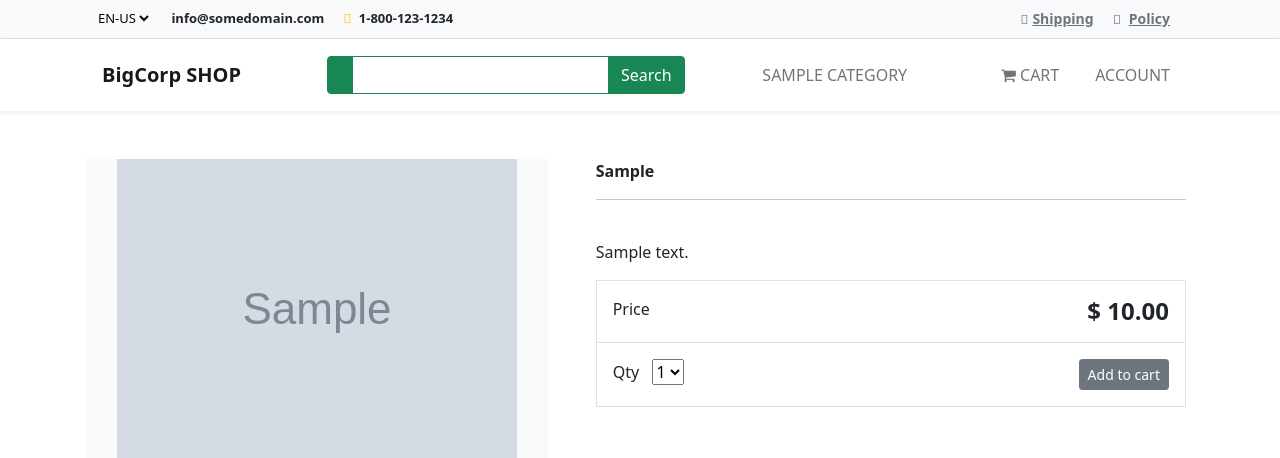
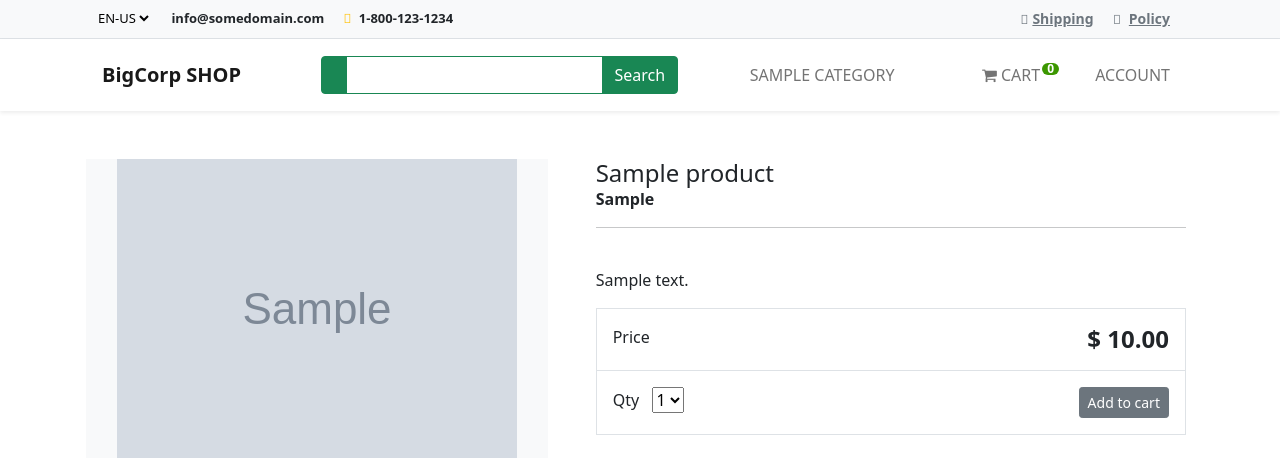
Before and after one commit to Smart1oneone/Shop, a Django app: a page that uses shop/templates/base.html in a window 1280 px wide. Shown: the top 458 px of the page. Run offline with Django 5.2, Linux system fonts and the light colour scheme; tables that the repository leaves empty hold one stand-in row (values such as "Sample post"); grey boxes marked "Sample" are stand-in pictures; parts of the project's set-up code (start-up, migrations or seed data) failed here and were passed over; some libraries are stand-ins or nearby versions.

Commit message:
added cart, add, update, delete

```diff
--- a/Shop/settings.py
+++ b/Shop/settings.py
@@ -16,8 +16,12 @@ INSTALLED_APPS = [
     'django.contrib.messages',
     'django.contrib.staticfiles',
 
+    #third party aps
+    'mathfilters',
+
     #apps
     'shop.apps.ShopConfig',
+    'cart.apps.CartConfig',
 
 
 ]
@@ -48,6 +52,7 @@ TEMPLATES = [
                 'django.contrib.messages.context_processors.messages',
                 #Custom context processors
                 'shop.context_processors.categories',
+                'cart.context_processors.cart',
             ],
         },
     },
--- a/Shop/urls.py
+++ b/Shop/urls.py
@@ -8,6 +8,7 @@ from django.conf import settings
 urlpatterns = [
     path('admin/', admin.site.urls),
     path('shop/', include('shop.urls', namespace='shop')),
+    path('cart/', include('cart.urls', namespace='cart')),
 
 
 ]
--- /dev/null
+++ b/cart/cart.py
@@ -0,0 +1,63 @@
+from decimal import Decimal
+
+from shop.models import ProductProxy
+
+
+
+class Cart():
+    def __init__(self, request):
+        self.session = request.session
+
+        cart = self.session.get('session_key')
+
+        if cart is None:
+            cart = self.session['session_key'] = {}
+
+        self.cart = cart
+
+
+    def add(self, product, quantity=1, update_quantity=False):
+        product_id = str(product.id)
+
+        if product_id not in self.cart:
+            self.cart[product_id] = {'qty': quantity, 'price': str(product.price)}
+
+        self.cart[product_id]['qty'] = quantity
+
+        self.session.modified = True
+
+    def delete(self, product):
+        product_id = str(product.id)
+
+        if product_id in self.cart:
+            del self.cart[product_id]
+            self.session.modified = True
+
+    def update(self, product, quantity):
+        product_id = str(product.id)
+
+        if product_id in self.cart:
+            self.cart[product_id]['qty'] = quantity
+            self.session.modified = True
+
+
+    def __len__(self):
+        return sum(item['qty'] for item in self.cart.values())
+
+    def __iter__(self):
+        product_ids = self.cart.keys()
+        products = ProductProxy.objects.filter(id__in=product_ids)
+        cart = self.cart.copy()
+
+
+        for product in products:
+
+            cart[str(product.id)]['product'] = product
+
+        for item in cart.values():
+            item['price'] = Decimal(item['price'])
+            item['total'] = item['price'] * item['qty']
+            yield item
+
+    def get_total_price(self):
+        return sum(Decimal(item['price']) * item['qty'] for item in self.cart.values())
--- /dev/null
+++ b/cart/context_processors.py
@@ -0,0 +1,4 @@
+from .cart import Cart
+
+def cart(request):
+    return {'cart': Cart(request)}
--- /dev/null
+++ b/cart/urls.py
@@ -0,0 +1,13 @@
+from django.urls import path
+from .views import *
+
+app_name = 'cart'
+
+urlpatterns = [
+    path('', cart_view, name='cart-view'),
+    path('add/', cart_add, name='add_to_cart'),
+    path('delete/', cart_delete, name='cart_delete'),
+    path('update/', cart_update, name='cart_update'),
+
+
+]
--- a/shop/templates/base.html
+++ b/shop/templates/base.html
@@ -52,6 +52,26 @@
     <title>BigCorp</title>
 
     <style>
+         .badge {
+        padding-left: 9px;
+        padding-right: 9px;
+        -webkit-border-radius: 9px;
+        -moz-border-radius: 9px;
+        border-radius: 9px;
+      }
+
+      .label-warning[href],
+      .badge-warning[href] {
+        background-color: #c67605;
+      }
+      #lblCartCount {
+          font-size: 12px;
+          background: #3c9700;
+          color: #fff;
+          padding: 0 5px;
+          vertical-align: top;
+          margin-left: -2px;
+      }
       a {
         font-size: 14px;
         font-weight: 700;
@@ -124,7 +144,7 @@
       class="navbar navbar-expand-lg bg-white sticky-top navbar-light p-3 shadow-sm "
     >
       <div class="container">
-        <a class="navbar-brand" href="#"
+        <a class="navbar-brand" href="{% url 'shop:products' %}"
           ><i class="fa-solid fa-shop me-2"></i>
           <strong>BigCorp SHOP</strong></a
         >
@@ -224,8 +244,19 @@
           </ul>
           <ul class="navbar-nav ms-auto">
             <li class="nav-item">
-              <a class="nav-link mx-2 text-uppercase" href="#"
-                > <i class="fa fa-shopping-cart" aria-hidden="true"> </i> Cart</a
+              <a class="nav-link mx-2 text-uppercase" href="{% url 'cart:cart-view' %}"
+                > <i class="fa fa-shopping-cart" aria-hidden="true"> </i> Cart
+              <span id="lblCartCount" class="badge badge-warning ">
+                {% with cart_qty=cart|length %}
+                    {% if cart_qty > 0 %}
+                    {{ cart_qty }}
+                    {% else %}
+                    0
+                    {% endif %}
+
+                  {% endwith %}
+              </span>
+              </a
               >
             </li>
             <li class="nav-item">
--- a/shop/templates/shop/product_detail.html
+++ b/shop/templates/shop/product_detail.html
@@ -18,7 +18,7 @@
 
             <div class="col-md-7 col-lg-7 ps-md-3 ps-lg-5">
 
-                <h1 class="mb-0 h4"> {{product.name}}</h1>
+                <h1 class="mb-0 h4"> {{product.title}}</h1>
 
                 <strong>{{product.brand}}</strong>
 
@@ -71,7 +71,7 @@
 
                             <div class="col-6 text-end">
 
-                                <button type="button" id="add-button" value="" class="btn btn-secondary btn-sm">
+                                <button type="button" id="add-button" value="{{ product.id }}" class="btn btn-secondary btn-sm">
 
                                 Add to cart
 
@@ -95,5 +95,30 @@
     <br>
 
 </div>
+    <script>
+    $(document).on('click', '#add-button', function (e){
+        e.preventDefault();
+        $.ajax({
+            type: 'POST',
+            url: '{% url 'cart:add_to_cart' %}',
+            data: {
+                product_id: $('#add-button').val(),
+                product_qty: $('#select option:selected').text(),
+                csrfmiddlewaretoken: '{{ csrf_token }}',
+                action: 'post'
+            },
+            success: function (response){
+                document.getElementById('lblCartCount').textContent = response.qty
+            },
+            error: function (error){
+                console.log(error)
+            },
+            }
+
+        )
+
+    })
+
+    </script>
 
 {% endblock %}
```
Also changed, not shown: cart/templates/cart/cart-view.html (added, +142 -0 lines).
